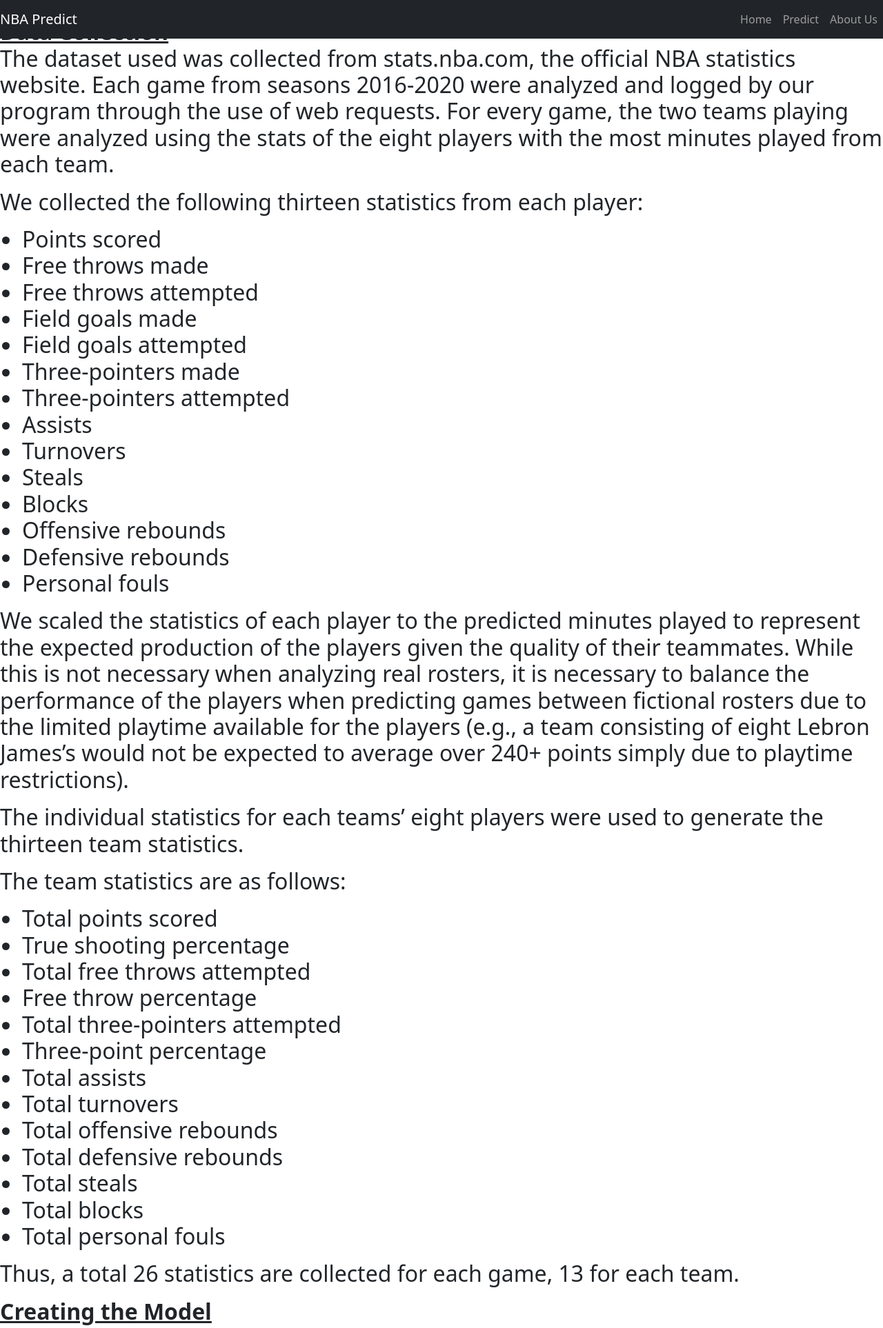
After one commit to ljb135/nba-project-2, a Flask app: template templates/aboutBS.html in a window 1280 px wide. The commit adds this page. Shown: the top 1926 px of the page at 69% size. Run offline with Flask 2, Linux system fonts and the light colour scheme; the template is opened without the code that fills it: most values are stand-ins (such as "Sample title", 1, 10 or a date in 2020); parts of the project's set-up code (start-up, migrations or seed data) failed here and were passed over; some libraries are stand-ins or nearby versions.

```diff
--- a/main.py
+++ b/main.py
@@ -156,7 +156,7 @@ def homepage():
             flash(message, "success")
 
     # return render_template('request.html', form=form, title='Home')
-    return render_template('requestBS.html', title='Home')
+    return render_template('formBS.html', title='Home')
 
 
 # Route for about us page
--- /dev/null
+++ b/templates/aboutBS.html
@@ -0,0 +1,67 @@
+{%  extends "layoutBS.html" %}
+
+{% block content %}
+<div class="textfield">
+    <h6><b>Background:</b></h6>
+    <h2>
+        <b><u>Data Collection</u></b>
+        <p>The dataset used was collected from stats.nba.com, the official NBA statistics website. Each game from seasons 2016-2020 were analyzed and logged by our program through the use of web requests. For every game, the two teams playing were analyzed using the stats of the eight players with the most minutes played from each team.</p>
+        <p>We collected the following thirteen statistics from each player:</p>
+        <ul>
+            <li>Points scored</li>
+            <li>Free throws made</li>
+            <li>Free throws attempted</li>
+            <li>Field goals made</li>
+            <li>Field goals attempted</li>
+            <li>Three-pointers made</li>
+            <li>Three-pointers attempted</li>
+            <li>Assists</li>
+            <li>Turnovers</li>
+            <li>Steals</li>
+            <li>Blocks</li>
+            <li>Offensive rebounds</li>
+            <li>Defensive rebounds</li>
+            <li>Personal fouls</li>
+        </ul>
+        <p>We scaled the statistics of each player to the predicted minutes played to represent the expected production of the players given the quality of their teammates. While this is not necessary when analyzing real rosters, it is necessary to balance the performance of the players when predicting games between fictional rosters due to the limited playtime available for the players (e.g., a team consisting of eight Lebron James&rsquo;s would not be expected to average over 240+ points simply due to playtime restrictions).</p>
+
+        <p>The individual statistics for each teams&rsquo; eight players were used to generate the thirteen team statistics.</p>
+
+        <p>The team statistics are as follows:</p>
+        <ul>
+            <li>Total points scored</li>
+            <li>True shooting percentage</li>
+            <li>Total free throws attempted</li>
+            <li>Free throw percentage</li>
+            <li>Total three-pointers attempted</li>
+            <li>Three-point percentage</li>
+            <li>Total assists</li>
+            <li>Total turnovers</li>
+            <li>Total offensive rebounds</li>
+            <li>Total defensive rebounds</li>
+            <li>Total steals</li>
+            <li>Total blocks</li>
+            <li>Total personal fouls</li>
+        </ul>
+
+        <p>Thus, a total 26 statistics are collected for each game, 13 for each team.</p>
+
+        <p><b><u>Creating the Model</u></b></p>
+        <p>Using the sklearn python package, we created a logistic regression model that would predict the outcome of an NBA game. Of the five seasons of data we had collected, 80% was used to train the model, and a random 20% was selected for validation. After tuning the hyperparameters for the model, we were able to reach an accuracy of about 65%, which is sufficient given the randomness of NBA games and the limited scope of information available to the model. We hope to continue improving upon the quality and accuracy of our model in the future.</p>
+
+        <p><b><u>Creating the Web Application</u></b></p>
+        <p>We used the Flask python package to develop our web application, and the wtforms python package to create the form for entering the players on each team. HTML, CSS, and Javascript code was used to design the rest of the website and its functionality.</p>
+    </h2>
+    <h6><b>About Us:</b></h6>
+    <h2>
+        <p><b>Anshul Mittal:</b> first-year Computer Science major at the Georgia Institute of Technology</p>
+        <p><b>Jiebin Liang:</b> first-year Engineering student at Rutgers University</p>
+
+        <p>This began as a project for our Engineering Research class at Manalapan High School, under the Science and Engineering Magnet Program. After we graduated, we decided to continue expanding upon the idea and create a fully functional website.</p>
+
+        <p>The purpose of our application is to allow NBA fans to view the predicted result of NBA games, using both real and fictional rosters.</p>
+    </h2>
+    <a href="home" class="buttons"><button>Home</button></a>
+</div>
+
+{% endblock content %}
--- a/templates/layoutBS.html
+++ b/templates/layoutBS.html
@@ -3,19 +3,23 @@
 <head>
     <meta charset="UTF-8">
     <meta name="viewport" content="width=device-width, initial-scale=1">
-    <title>NBA-Project - {{ title }}</title>
+    <title>NBA Predict - {{ title }}</title>
     <link rel="stylesheet" href="/static/css/bootstrap.min.css">
     <script src="static/js/bootstrap.bundle.min.js"></script>
 </head>
 <body>
-    <nav class="navbar navbar-expand-lg navbar-dark bg-dark">
+    <nav class="fixed-top navbar navbar-expand-lg navbar-dark bg-dark">
+        <a class="navbar-brand" href="home">NBA Predict</a>
         <button class="navbar-toggler" type="button" data-bs-toggle="collapse" data-bs-target="#navbar">
             <span class="navbar-toggler-icon"></span>
         </button>
         <div class="collapse navbar-collapse" id="navbar">
             <ul class="navbar-nav ms-auto">
                 <li class="nav-item">
-                    <a class="nav-link" href="home">Predict</a>
+                    <a class="nav-link" href="home">Home</a>
+                </li>
+                <li class="nav-item">
+                    <a class="nav-link" href="form">Predict</a>
                 </li>
                 <li class="nav-item">
                     <a class="nav-link" href="about">About Us</a>
@@ -23,11 +27,6 @@
             </ul>
         </div>
     </nav>
-    <div class="container-fluid pt-5 pb-5" style= "background-image: url('/static/NBA_background.png')">
-        <h1 class="display-1"><center>Statistical Analysis and Prediction of the NBA</center></h1>
-    </div>
-    <div class="container-fluid">
-        {% block content %} {% endblock content %}
-    </div>
+    {% block content %} {% endblock content %}
 </body>
 </html>
--- a/templates/requestBS.html
+++ /dev/null
@@ -1,5 +0,0 @@
-{%  extends "layoutBS.html" %}
-
-{% block content %}
-
-{% endblock content %}
```
Also changed, not shown: mainBS.py (+11 -6 lines), templates/formBS.html (added, +14 -0 lines), templates/homeBS.html (added, +83 -0 lines).
